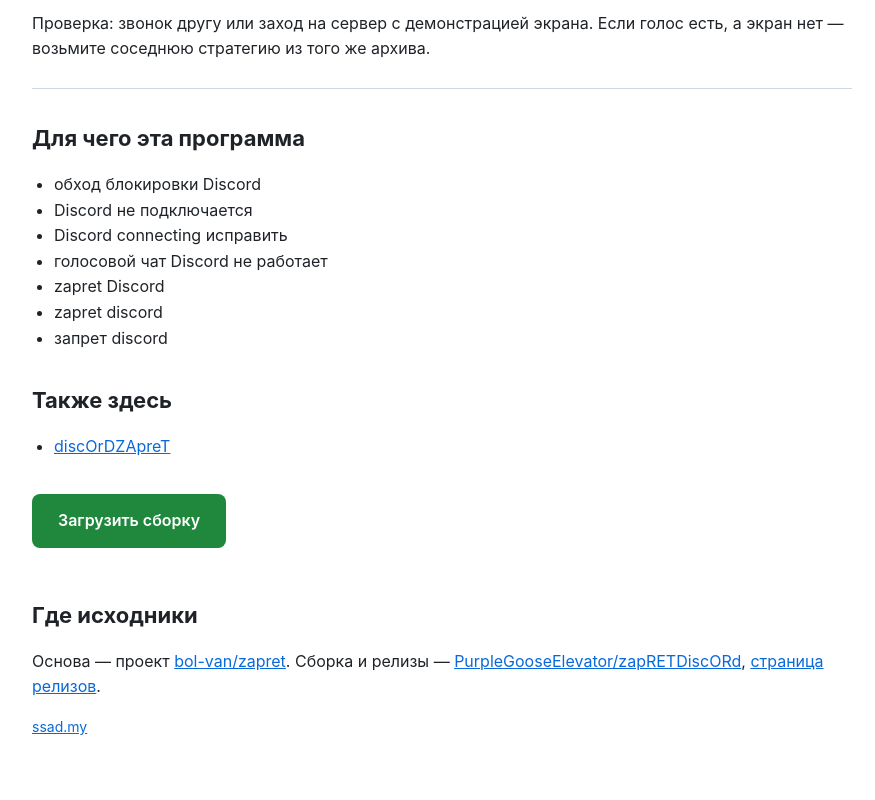
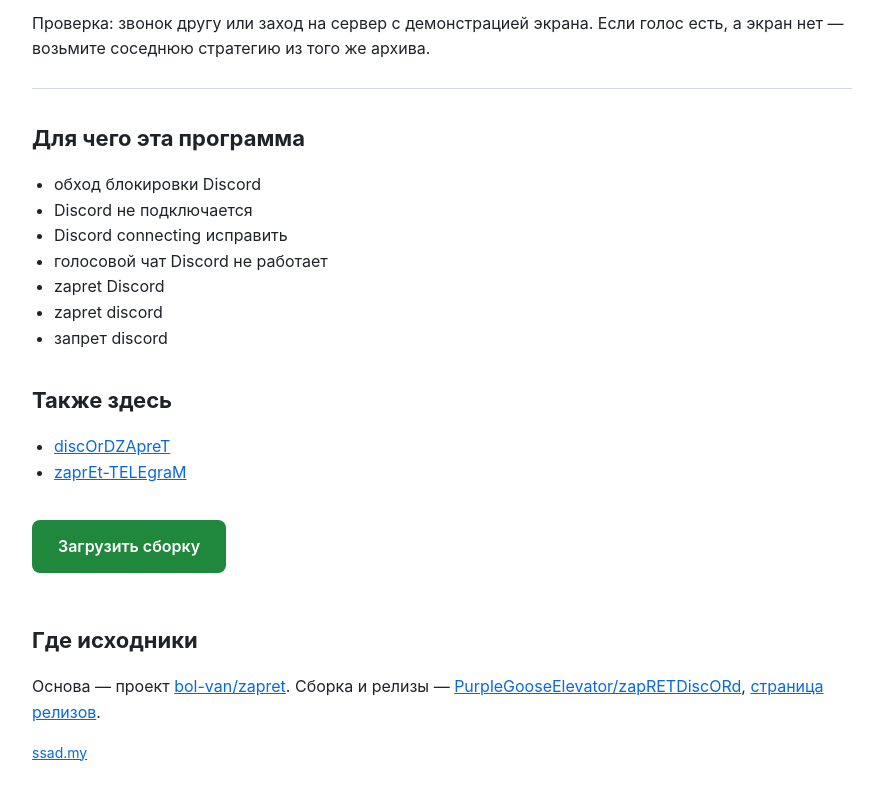
Before and after one commit to PurpleGooseElevator/zapRETDiscORd, a plain HTML site: page docs/index.html in a window 1280 px wide. Shown: the part 1558-2358 px from the top of the page, without its empty margins (198-1073 px from the left). Drawn offline with Linux system fonts and the light colour scheme.

Commit message:
Update site files

```diff
--- a/docs/index.html
+++ b/docs/index.html
@@ -90,6 +90,7 @@
   <h2>Также здесь</h2>
   <ul>
     <li><a href="https://github.com/PurpleGooseElevator/discOrDZApreT">discOrDZApreT</a></li>
+    <li><a href="https://github.com/PurpleGooseElevator/zaprEt-TELEgraM">zaprEt-TELEgraM</a></li>
   </ul>
 
 
```
